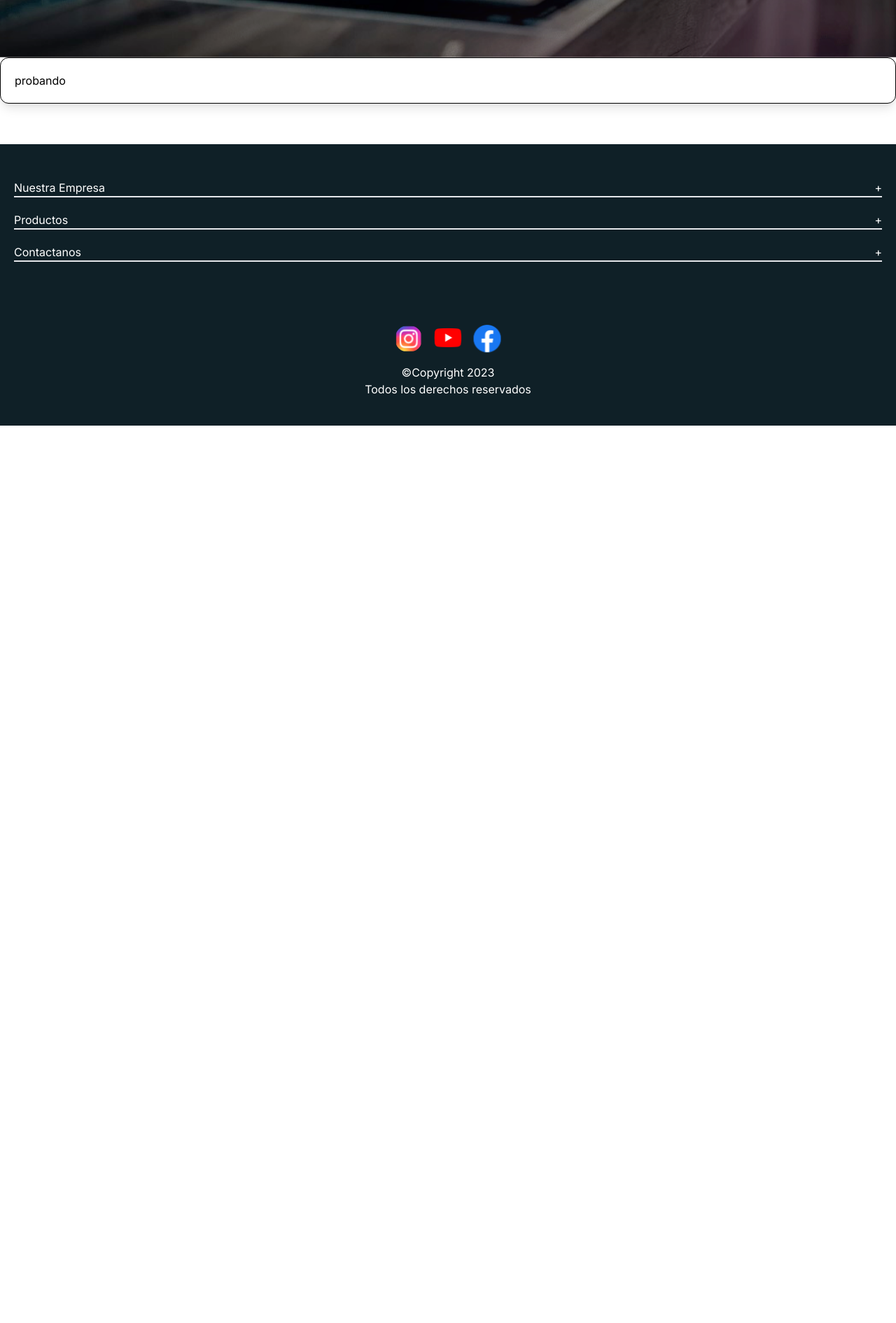
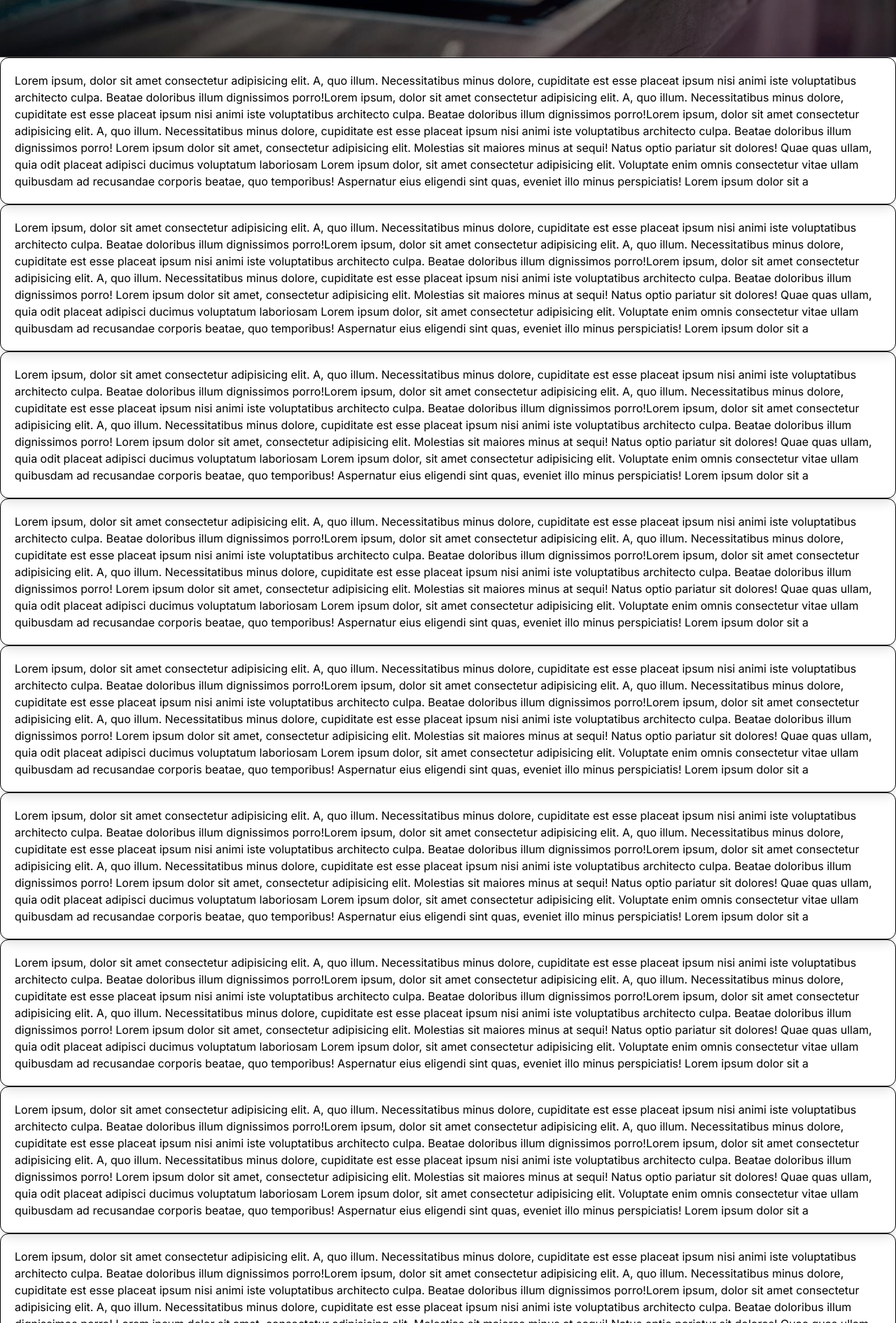
Before and after one commit to Davidmenq/ecommerce_CodiGO, a Next.js app: page / in a window 1280 px wide. Shown: the part 670-2560 px from the top of the page at 70% size. Before the commit the page ends 1278 px from the top, so only its background shows below. Built offline with nearby package versions, Linux system fonts and the light colour scheme.

Commit message:
mejorando y probando

```diff
--- a/src/app/layout.tsx
+++ b/src/app/layout.tsx
@@ -23,7 +23,7 @@ export default function RootLayout({
           <>
             {children}
           </>
-        <Footer />
+        <Footer/>
       </body>
     </html>
   )
--- a/src/app/page.tsx
+++ b/src/app/page.tsx
@@ -14,6 +14,17 @@ export default function Home() {
         button={<BtnForm label="Ver productos" labelColor="white" />}
       />
       <CardInstructivo/>
+      <CardInstructivo/>
+      <CardInstructivo/>
+      <CardInstructivo/>
+      <CardInstructivo/>
+      <CardInstructivo/>
+      <CardInstructivo/>
+      <CardInstructivo/>
+      <CardInstructivo/>
+      <CardInstructivo/>
+      <CardInstructivo/>
+      <CardInstructivo/>
     </main>
   );
 }
--- a/src/components/Card.jsx
+++ b/src/components/Card.jsx
@@ -1,31 +1,23 @@
-import React from 'react'
+import React from "react";
 
 const Card = ({ characters = [] }) => {
   return (
-    <div className='flex flex-wrap justify-center align-middle'>
-        {
-            characters.map((item,index) => (
-                <div  key={item} className='flex w-40 md:w-1/4 m-3 '>
-
+    <div className="flex flex-wrap justify-center align-middle">
+      {characters.map((item, index) => (
+        <div key={item} className="flex w-40 md:w-1/4 m-3 ">
           <div className="block rounded-lg bg-white shadow-[0_2px_15px_-3px_rgba(0,0,0,0.07),0_10px_20px_-2px_rgba(0,0,0,0.04)] dark:bg-neutral-700">
             <div
               className="relative overflow-hidden bg-cover bg-no-repeat"
               data-te-ripple-init
-                            data-te-ripple-color="light">
-                            <img
-                            className="rounded-t-lg"
-                            src= {item.images[0]}
-                            alt="" />
+              data-te-ripple-color="light"
+            >
+              <img className="rounded-t-lg" src={item.images[0]} alt="" />
               <a href="#!">
-                            <div
-                                className="absolute bottom-0 left-0 right-0 top-0 h-full w-full overflow-hidden bg-[hsla(0,0%,98%,0.15)] bg-fixed
-                                opacity-0 transition duration-300 ease-in-out hover:opacity-100">
-                            </div>
+                <div className="absolute bottom-0 left-0 right-0 top-0 h-full w-full overflow-hidden bg-[hsla(0,0%,98%,0.15)] bg-fixed opacity-0 transition duration-300 ease-in-out hover:opacity-100"></div>
               </a>
             </div>
             <div className="p-6">
-                            <h5
-                            className="mb-2 text-xl font-medium leading-tight text-neutral-800 dark:text-neutral-50">
+              <h5 className="mb-2 text-xl font-medium leading-tight text-neutral-800 dark:text-neutral-50">
                 {item.title}
               </h5>
               <p className="mb-4 text-base text-neutral-600 dark:text-neutral-200">
@@ -33,27 +25,18 @@ const Card = ({ characters = [] }) => {
               </p>
               <button
                 type="button"
-                                className="inline-block rounded bg-cyan-950 px-6 pb-2 pt-2.5 text-xs font-medium uppercase leading-normal
-                                 text-white shadow-[0_4px_9px_-4px_#3b71ca] transition duration-150 ease-in-out hover:bg-primary-600
-                                 hover:shadow-[0_8px_9px_-4px_rgba(59,113,202,0.3),0_4px_18px_0_rgba(59,113,202,0.2)] focus:bg-primary-600
-                                 focus:shadow-[0_8px_9px_-4px_rgba(59,113,202,0.3),0_4px_18px_0_rgba(59,113,202,0.2)] focus:outline-none
-                                 focus:ring-0 active:bg-primary-700 active:shadow-[0_8px_9px_-4px_rgba(59,113,202,0.3),0_4px_18px_0_rgba(59,113,202,0.2)]
-                                 dark:shadow-[0_4px_9px_-4px_rgba(59,113,202,0.5)] dark:hover:shadow-[0_8px_9px_-4px_rgba(59,113,202,0.2),0_4px_18px_0_rgba(59,113,202,0.1)]
-                                 dark:focus:shadow-[0_8px_9px_-4px_rgba(59,113,202,0.2),0_4px_18px_0_rgba(59,113,202,0.1)] dark:active:shadow-[0_8px_9px_-4px_rgba(59,113,202,0.2),0_4px_18px_0_rgba(59,113,202,0.1)]"
+                className="inline-block rounded bg-cyan-950 px-6 pb-2 pt-2.5 text-xs font-medium uppercase leading-normaltext-white shadow-[0_4px_9px_-4px_#3b71ca] transition duration-150 ease-in-out hover:bg-primary-600 hover:shadow-[0_8px_9px_-4px_rgba(59,113,202,0.3),0_4px_18px_0_rgba(59,113,202,0.2)] focus:bg-primary-600 focus:shadow-[0_8px_9px_-4px_rgba(59,113,202,0.3),0_4px_18px_0_rgba(59,113,202,0.2)] focus:outline-none focus:ring-0 active:bg-primary-700 active:shadow-[0_8px_9px_-4px_rgba(59,113,202,0.3),0_4px_18px_0_rgba(59,113,202,0.2)] dark:shadow-[0_4px_9px_-4px_rgba(59,113,202,0.5)] dark:hover:shadow-[0_8px_9px_-4px_rgba(59,113,202,0.2),0_4px_18px_0_rgba(59,113,202,0.1)] dark:focus:shadow-[0_8px_9px_-4px_rgba(59,113,202,0.2),0_4px_18px_0_rgba(59,113,202,0.1)] dark:active:shadow-[0_8px_9px_-4px_rgba(59,113,202,0.2),0_4px_18px_0_rgba(59,113,202,0.1)]"
                 data-te-ripple-init
-                                data-te-ripple-color="light">
+                data-te-ripple-color="light"
+              >
                 Agregar al carrito
               </button>
             </div>
           </div>
+        </div>
+      ))}
+    </div>
+  );
+};
 
-
-                </div>
-            )
-            )
-        }
-    </div>
-  )
-}
-
-export default Card
+export default Card;
--- a/src/components/CardInstructivo.tsx
+++ b/src/components/CardInstructivo.tsx
@@ -4,7 +4,7 @@ const CardInstructivo = () => {
   return (
     <div className='border border-black shadow-lg rounded-xl p-5'>
         <div className='border-blac'>
-            probando
+            Lorem ipsum, dolor sit amet consectetur adipisicing elit. A, quo illum. Necessitatibus minus dolore, cupiditate est esse placeat ipsum nisi animi iste voluptatibus architecto culpa. Beatae doloribus illum dignissimos porro!Lorem ipsum, dolor sit amet consectetur adipisicing elit. A, quo illum. Necessitatibus minus dolore, cupiditate est esse placeat ipsum nisi animi iste voluptatibus architecto culpa. Beatae doloribus illum dignissimos porro!Lorem ipsum, dolor sit amet consectetur adipisicing elit. A, quo illum. Necessitatibus minus dolore, cupiditate est esse placeat ipsum nisi animi iste voluptatibus architecto culpa. Beatae doloribus illum dignissimos porro! Lorem ipsum dolor sit amet, consectetur adipisicing elit. Molestias sit maiores minus at sequi! Natus optio pariatur sit dolores! Quae quas ullam, quia odit placeat adipisci ducimus voluptatum laboriosam Lorem ipsum dolor, sit amet consectetur adipisicing elit. Voluptate enim omnis consectetur vitae ullam quibusdam ad recusandae corporis beatae, quo temporibus! Aspernatur eius eligendi sint quas, eveniet illo minus perspiciatis! Lorem ipsum dolor sit a
         </div>
     </div>
   )
--- a/src/components/Header.tsx
+++ b/src/components/Header.tsx
@@ -45,7 +45,7 @@ const Header = () => {
   /* UseState -> used for change the icons of Hamburguer menu and Close */
   const [navbar, setNavbar] = useState(false);
   return (
-    <header className="sticky top-0 z-10">
+    <header className="sticky top-0 z-10 md:static">
       <nav className="w-full px-6 py-2 bg-gradient-to-t from-[#0F2027] bg-[#2C5364]">
         <div className="justify-between lg:w-full lg:items-center lg:flex lg:px-10">
           {/* First part */}
```
Lines whose indentation alone changed are shown as unchanged.
